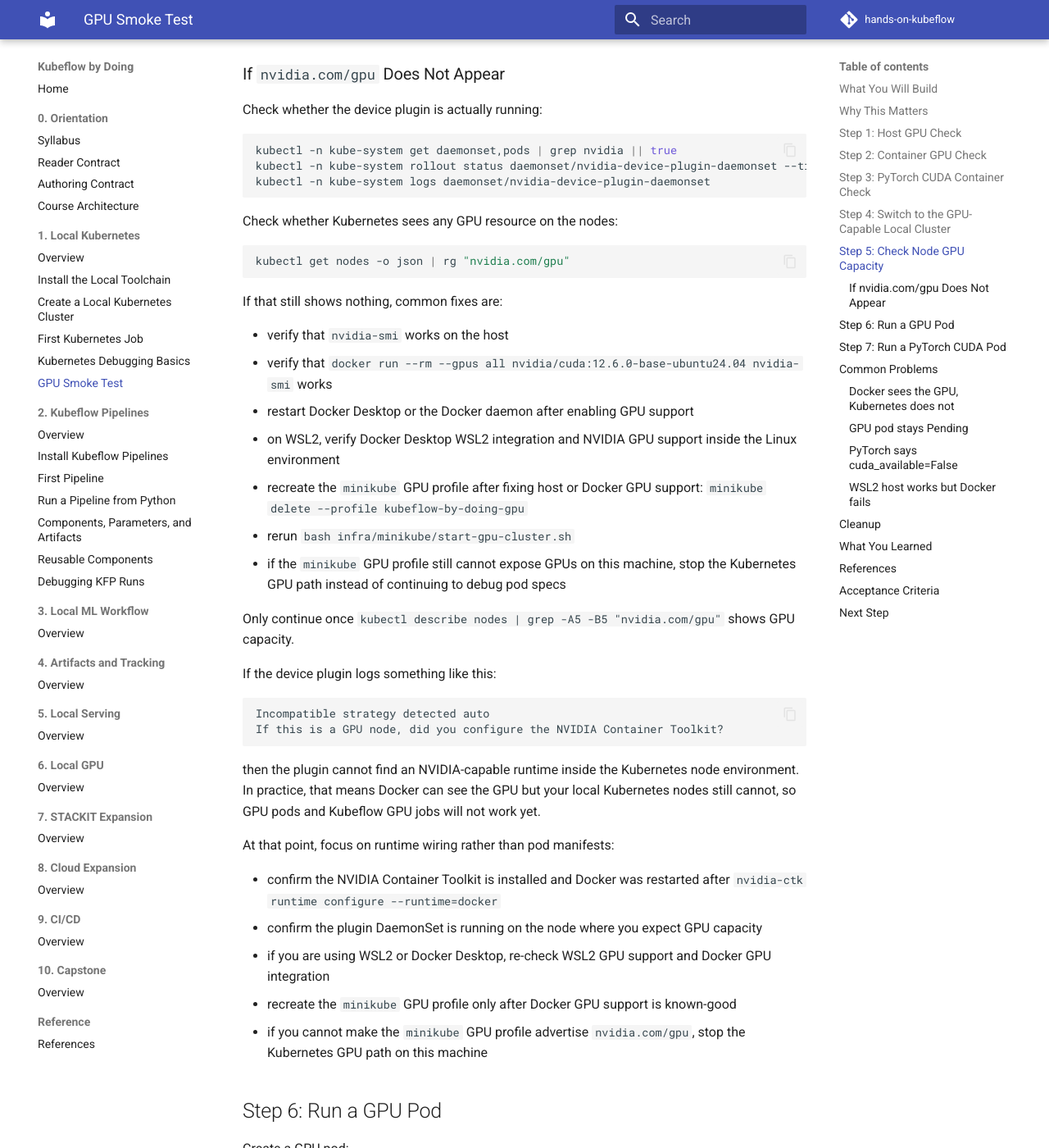
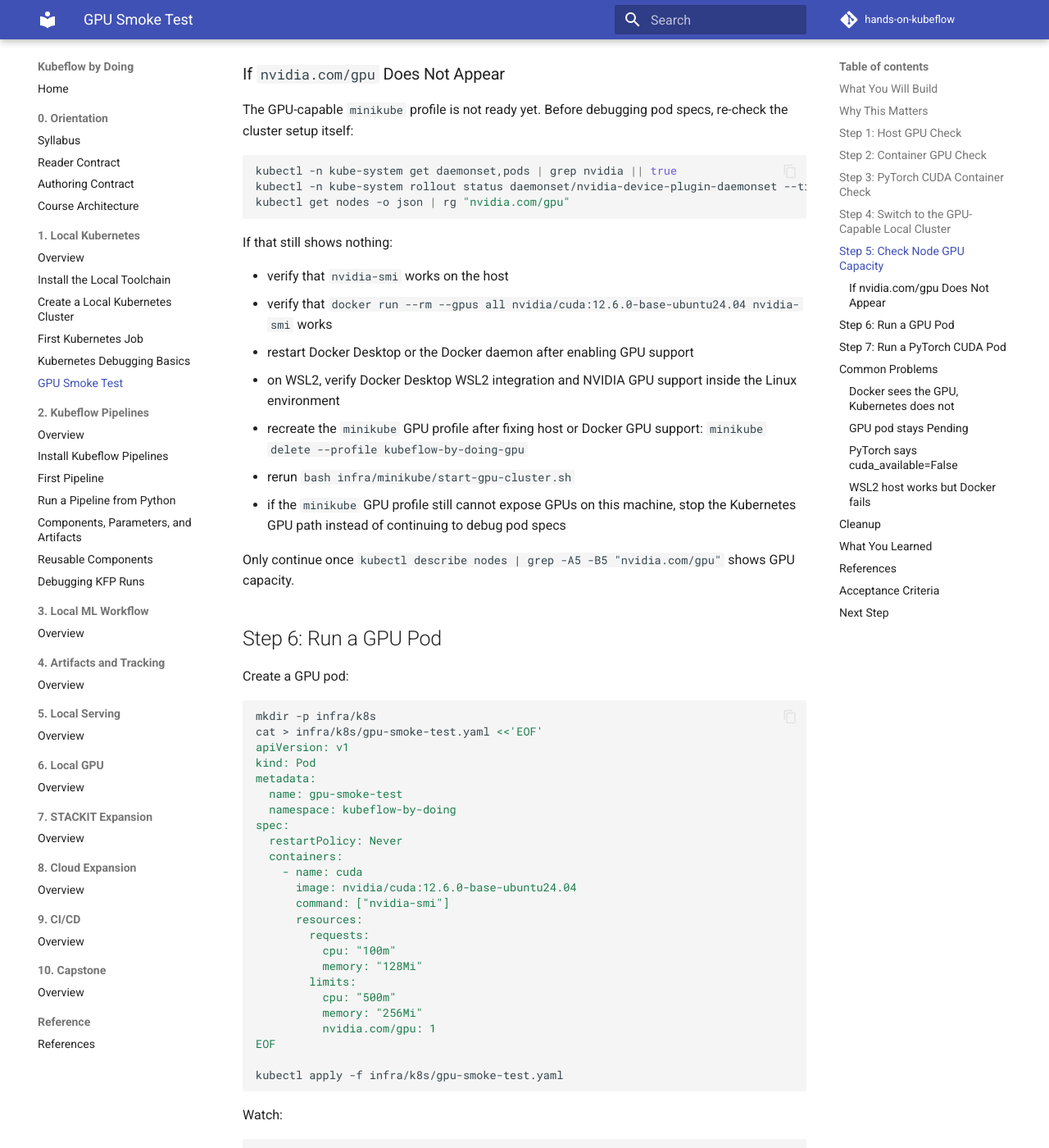
Before and after one commit to matze298/hands-on-kubeflow, an MkDocs documentation site: the page built from docs/01-local-kubernetes/05-gpu-smoke-test.md, in a window 1280 px wide and 1400 px high, scrolled down 3370 px. Shown: the whole window at 82% size. Built offline with MkDocs 1.6.1 and Material for MkDocs 9.7.7, drawn with Linux system fonts in a browser that asks for light colours; comment, search, counter and statistics services are not loaded.

Commit message:
Finalize chapter 1

````diff
--- a/docs/01-local-kubernetes/05-gpu-smoke-test.md
+++ b/docs/01-local-kubernetes/05-gpu-smoke-test.md
@@ -154,21 +154,15 @@ The next two pod-based steps depend on `nvidia.com/gpu` being visible on the nod
 
 ### If `nvidia.com/gpu` Does Not Appear
 
-Check whether the device plugin is actually running:
+The GPU-capable `minikube` profile is not ready yet. Before debugging pod specs, re-check the cluster setup itself:
 
 ```bash
 kubectl -n kube-system get daemonset,pods | grep nvidia || true
 kubectl -n kube-system rollout status daemonset/nvidia-device-plugin-daemonset --timeout=120s
-kubectl -n kube-system logs daemonset/nvidia-device-plugin-daemonset
-```
-
-Check whether Kubernetes sees any GPU resource on the nodes:
-
-```bash
 kubectl get nodes -o json | rg "nvidia.com/gpu"
 ```
 
-If that still shows nothing, common fixes are:
+If that still shows nothing:
 
 - verify that `nvidia-smi` works on the host
 - verify that `docker run --rm --gpus all nvidia/cuda:12.6.0-base-ubuntu24.04 nvidia-smi` works
@@ -179,23 +173,6 @@ If that still shows nothing, common fixes are:
 - if the `minikube` GPU profile still cannot expose GPUs on this machine, stop the Kubernetes GPU path instead of continuing to debug pod specs
 
 Only continue once `kubectl describe nodes | grep -A5 -B5 "nvidia.com/gpu"` shows GPU capacity.
-
-If the device plugin logs something like this:
-
-```text
-Incompatible strategy detected auto
-If this is a GPU node, did you configure the NVIDIA Container Toolkit?
-```
-
-then the plugin cannot find an NVIDIA-capable runtime inside the Kubernetes node environment. In practice, that means Docker can see the GPU but your local Kubernetes nodes still cannot, so GPU pods and Kubeflow GPU jobs will not work yet.
-
-At that point, focus on runtime wiring rather than pod manifests:
-
-- confirm the NVIDIA Container Toolkit is installed and Docker was restarted after `nvidia-ctk runtime configure --runtime=docker`
-- confirm the plugin DaemonSet is running on the node where you expect GPU capacity
-- if you are using WSL2 or Docker Desktop, re-check WSL2 GPU support and Docker GPU integration
-- recreate the `minikube` GPU profile only after Docker GPU support is known-good
-- if you cannot make the `minikube` GPU profile advertise `nvidia.com/gpu`, stop the Kubernetes GPU path on this machine
 
 ## Step 6: Run a GPU Pod
 
````
Also changed, not shown: 1 other file.
